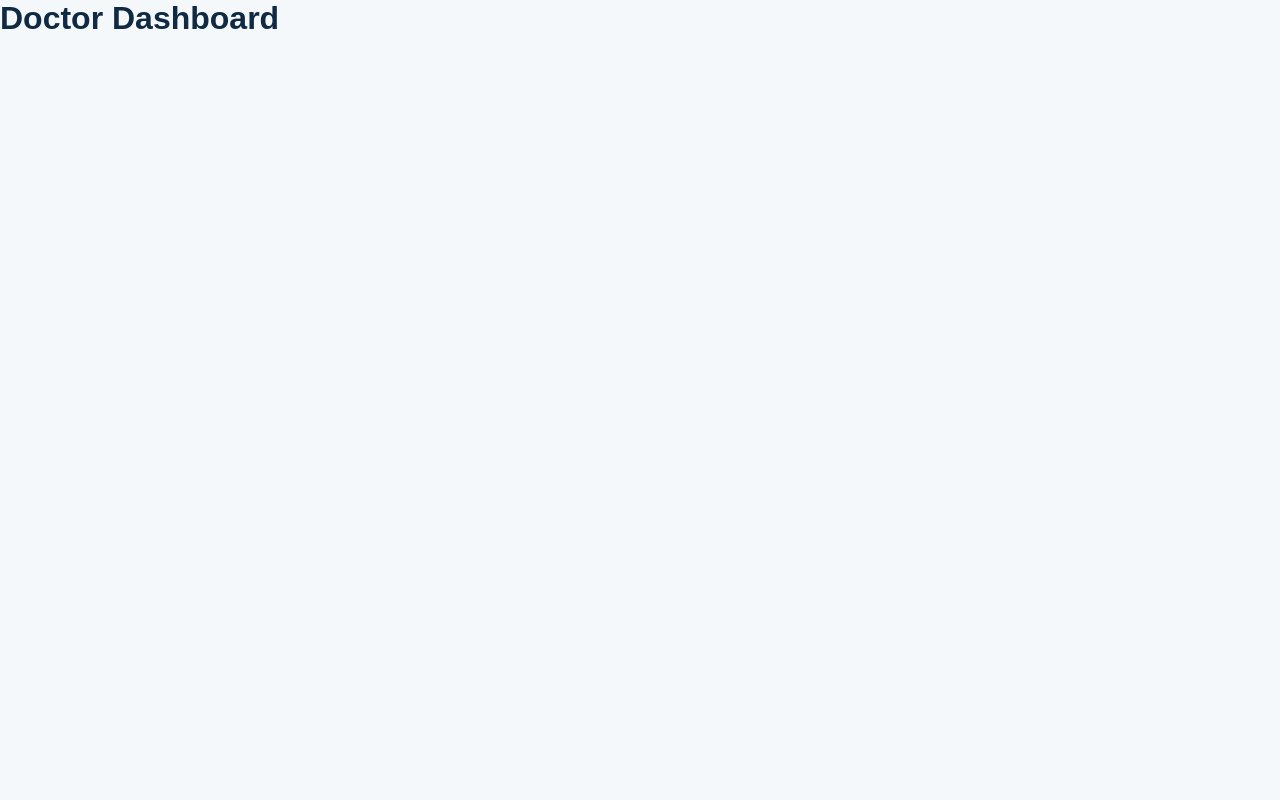
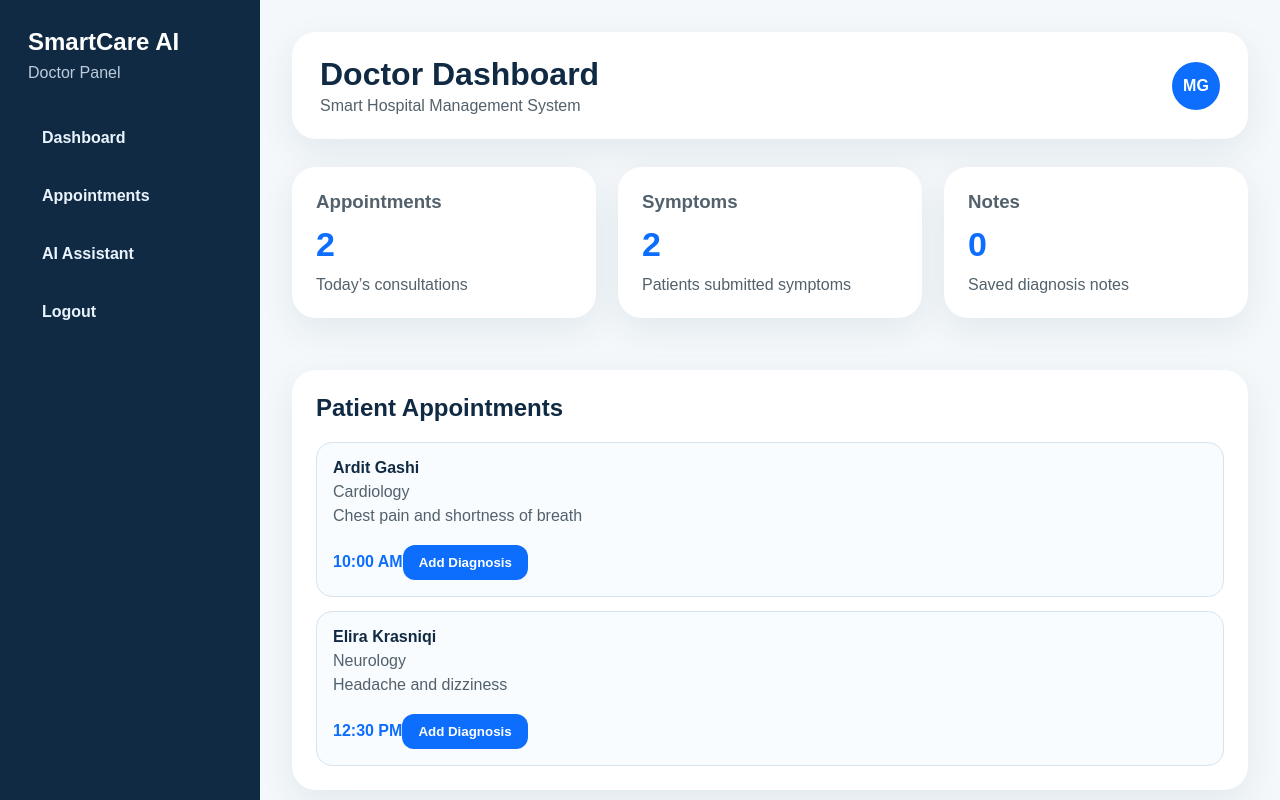
Before and after one commit to Gashi1234/smart-hospital-management-system, a React (Vite) app: page /doctor in a window 1280 px wide. Shown: the top 800 px of the page. Built offline with nearby package versions, Linux system fonts and the light colour scheme.

Commit message:
Add doctor dashboard and diagnosis workflow

```diff
--- /dev/null
+++ b/src/components/DiagnosisModal.jsx
@@ -0,0 +1,30 @@
+function DiagnosisModal({ selectedPatient, diagnosis, setDiagnosis, onSave, onClose }) {
+    if (!selectedPatient) return null;
+
+    return (
+      <div className="modalOverlay">
+        <div className="modalCard">
+          <h2>Add Diagnosis</h2>
+          <p>
+            Patient: <strong>{selectedPatient.patientName}</strong>
+          </p>
+
+          <textarea
+            className="symptomInput"
+            placeholder="Write diagnosis, prescription, or medical notes..."
+            value={diagnosis}
+            onChange={(e) => setDiagnosis(e.target.value)}
+          />
+
+          <div className="modalActions">
+            <button onClick={onSave}>Save Diagnosis</button>
+            <button className="cancelButton" onClick={onClose}>
+              Cancel
+            </button>
+          </div>
+        </div>
+      </div>
+    );
+  }
+
+  export default DiagnosisModal;
--- a/src/pages/DoctorDashboard.jsx
+++ b/src/pages/DoctorDashboard.jsx
@@ -1,5 +1,108 @@
+import { useState } from "react";
+import Sidebar from "../components/Sidebar";
+import DashboardNavbar from "../components/DashboardNavbar";
+import DashboardCard from "../components/DashboardCard";
+import DiagnosisModal from "../components/DiagnosisModal";
+import "../styles/dashboard.css";
+
+const patientAppointments = [
+  {
+    id: 1,
+    patientName: "Ardit Gashi",
+    time: "10:00 AM",
+    symptoms: "Chest pain and shortness of breath",
+    department: "Cardiology",
+  },
+  {
+    id: 2,
+    patientName: "Elira Krasniqi",
+    time: "12:30 PM",
+    symptoms: "Headache and dizziness",
+    department: "Neurology",
+  },
+];
+
 function DoctorDashboard() {
-    return <h1>Doctor Dashboard</h1>;
-  }
+  const [selectedPatient, setSelectedPatient] = useState(null);
+  const [diagnosis, setDiagnosis] = useState("");
+  const [savedNotes, setSavedNotes] = useState([]);
 
-  export default DoctorDashboard;
+  const saveDiagnosis = () => {
+    setSavedNotes([
+      ...savedNotes,
+      {
+        id: Date.now(),
+        patientName: selectedPatient.patientName,
+        diagnosis,
+      },
+    ]);
+
+    setSelectedPatient(null);
+    setDiagnosis("");
+  };
+
+  return (
+    <div className="dashboardLayout">
+      <Sidebar role="Doctor" />
+
+      <main className="dashboardMain">
+        <DashboardNavbar title="Doctor Dashboard" />
+
+        <section className="dashboardGrid">
+          <DashboardCard title="Appointments" value="2" description="Today’s consultations" />
+          <DashboardCard title="Symptoms" value="2" description="Patients submitted symptoms" />
+          <DashboardCard title="Notes" value={savedNotes.length} description="Saved diagnosis notes" />
+        </section>
+
+        <section className="dashboardPanel">
+          <h2>Patient Appointments</h2>
+
+          <div className="appointmentList">
+            {patientAppointments.map((patient) => (
+              <div className="appointmentItem" key={patient.id}>
+                <strong>{patient.patientName}</strong>
+                <p>{patient.department}</p>
+                <p>{patient.symptoms}</p>
+                <span>{patient.time}</span>
+
+                <button
+                  className="smallActionButton"
+                  onClick={() => setSelectedPatient(patient)}
+                >
+                  Add Diagnosis
+                </button>
+              </div>
+            ))}
+          </div>
+        </section>
+
+        <section className="dashboardPanel">
+          <h2>Saved Medical Notes</h2>
+
+          {savedNotes.length === 0 ? (
+            <p className="emptyText">No diagnosis notes saved yet.</p>
+          ) : (
+            <div className="appointmentList">
+              {savedNotes.map((note) => (
+                <div className="appointmentItem" key={note.id}>
+                  <strong>{note.patientName}</strong>
+                  <p>{note.diagnosis}</p>
+                </div>
+              ))}
+            </div>
+          )}
+        </section>
+      </main>
+
+      <DiagnosisModal
+        selectedPatient={selectedPatient}
+        diagnosis={diagnosis}
+        setDiagnosis={setDiagnosis}
+        onSave={saveDiagnosis}
+        onClose={() => setSelectedPatient(null)}
+      />
+    </div>
+  );
+}
+
+export default DoctorDashboard;
--- a/src/styles/dashboard.css
+++ b/src/styles/dashboard.css
@@ -222,6 +222,59 @@
     color: #102a43;
   }
 
+  .smallActionButton {
+    margin-top: 14px;
+    border: none;
+    background: #0d6efd;
+    color: white;
+    padding: 10px 16px;
+    border-radius: 12px;
+    font-weight: 800;
+    cursor: pointer;
+  }
+
+  .modalOverlay {
+    position: fixed;
+    inset: 0;
+    background: rgba(16, 42, 67, 0.55);
+    display: grid;
+    place-items: center;
+    padding: 20px;
+  }
+
+  .modalCard {
+    width: 100%;
+    max-width: 520px;
+    background: white;
+    border-radius: 24px;
+    padding: 28px;
+    box-shadow: 0 20px 60px rgba(15, 45, 70, 0.25);
+  }
+
+  .modalCard h2 {
+    margin-bottom: 12px;
+  }
+
+  .modalActions {
+    display: flex;
+    gap: 12px;
+    margin-top: 16px;
+  }
+
+  .modalActions button {
+    border: none;
+    background: #0d6efd;
+    color: white;
+    padding: 12px 18px;
+    border-radius: 12px;
+    font-weight: 800;
+    cursor: pointer;
+  }
+
+  .cancelButton {
+    background: #52616b !important;
+  }
+
   @media (max-width: 900px) {
     .dashboardLayout {
       flex-direction: column;
```
